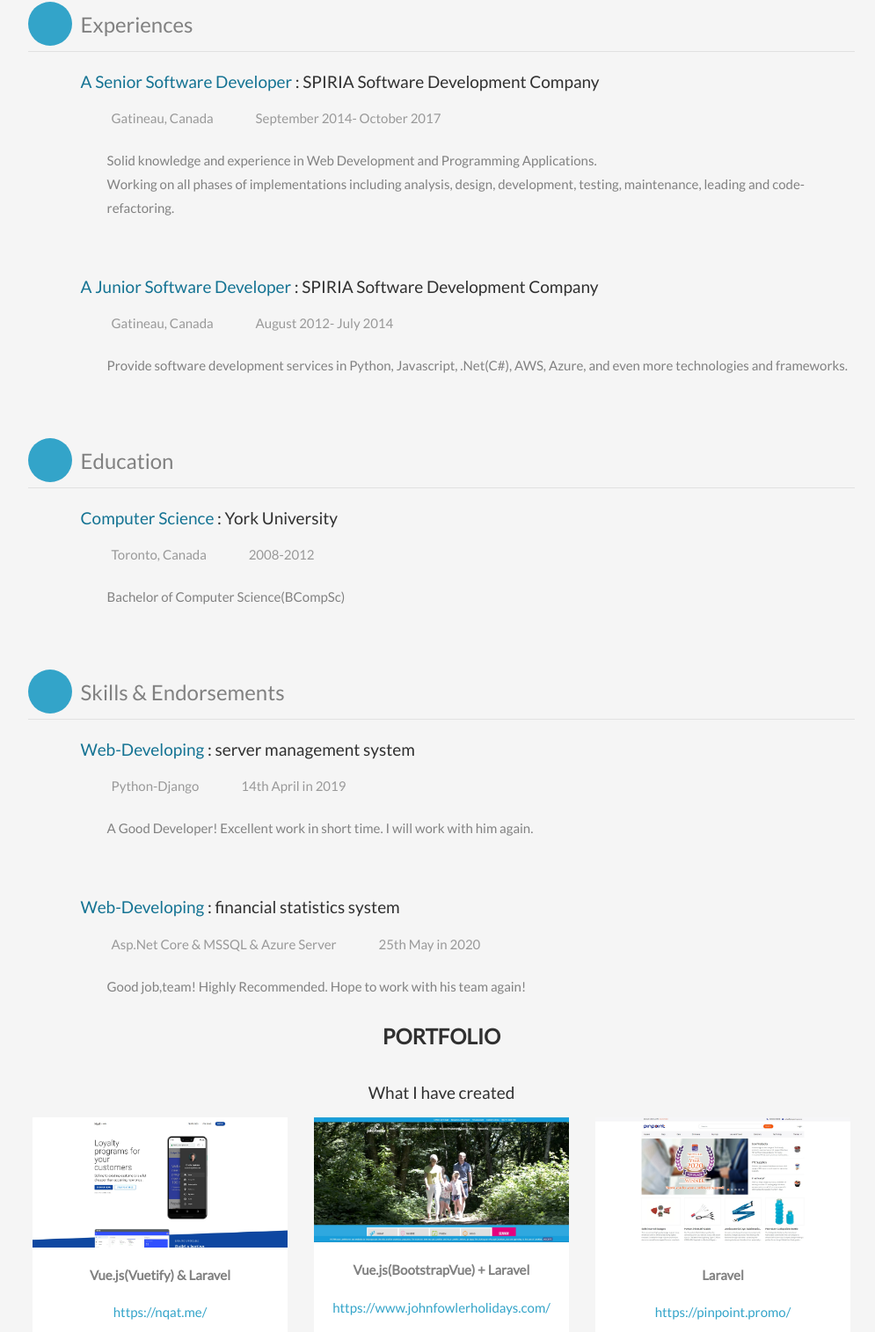
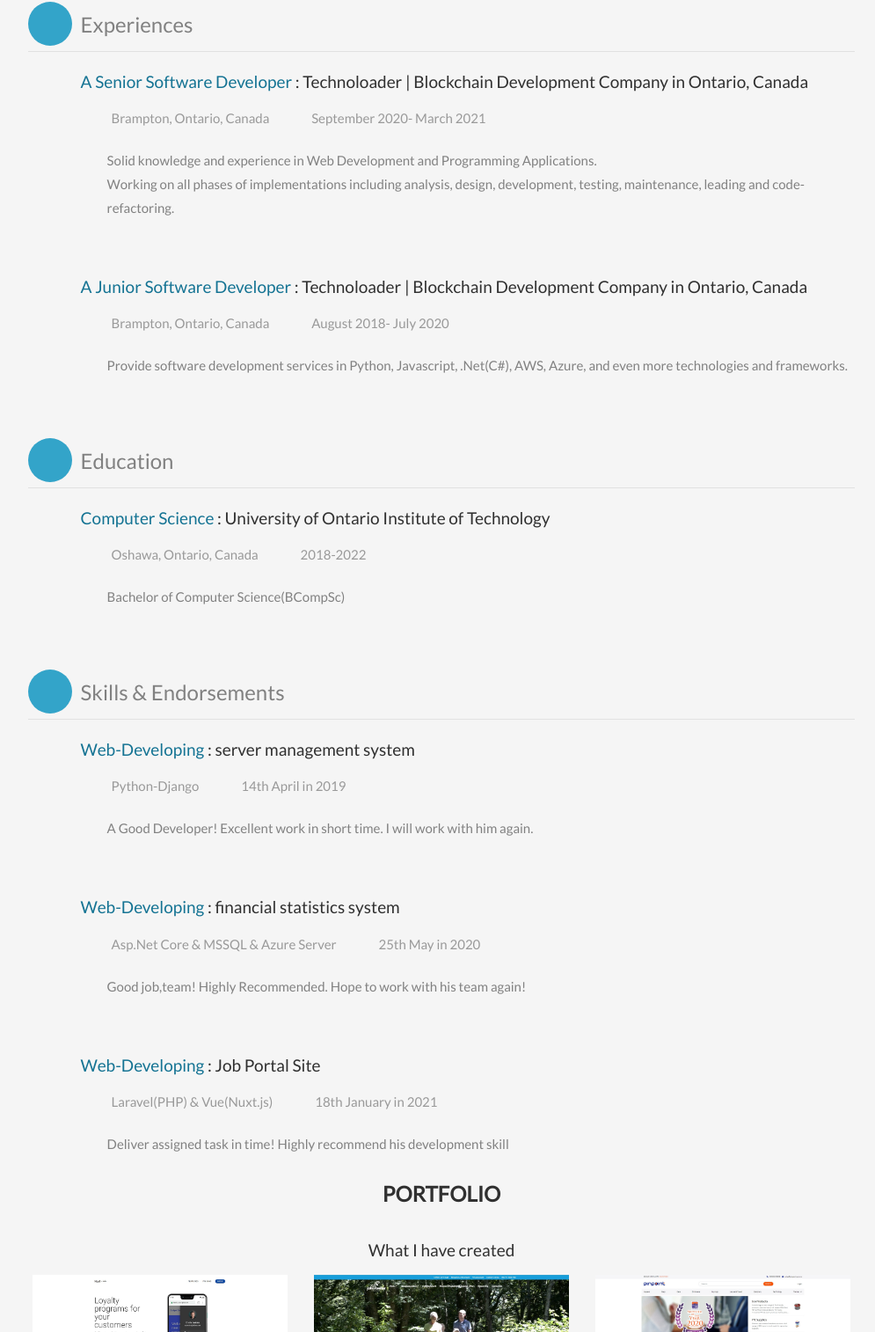
Before and after one commit to sniper88t/CVStore, a plain HTML site: page index.html in a window 1280 px wide. Shown: the part 757-2271 px from the top of the page at 88% size, without its empty margins (138-1133 px from the left). Drawn offline with nearby package versions, Linux system fonts and the light colour scheme; a web font is replaced by a local one.

Commit message:
2021update

```diff
--- a/index.html
+++ b/index.html
@@ -102,7 +102,7 @@ h4 {
 			<div class="grid_8 apropos">
 				<h3>Personal Information</h3>
 				<p>Tel: +16692808204 <br> E-mail: senaka.vwp@gmail.com <br> Reside in: Bradfod City, Mississauga, Ontario, Canada <br>
-Citizenship: Canadian, work permit at: Canada<br> </p>
+Citizenship: Indonesian, work permit at: Canada<br> </p>
 				<p>An accomplished software developer specializing in Web & Application Development, with extensive experience in the full life cycle of the software process -including requirements definition, development front-backend and testing.
 </p>
 			</div>
@@ -125,15 +125,15 @@ Citizenship: Canadian, work permit at: Canada<br> </p>
 				<h3>Experiences</h3>
 				<ul>
 					<li>
-						<h4><strong>A Senior Software Developer</strong> : SPIRIA Software Development Company</h4>
-						<span class="lieu">Gatineau, Canada</span>
-						<span class="dates">September 2014- October 2017</span>
+						<h4><strong>A Senior Software Developer</strong> : Technoloader | Blockchain Development Company in Ontario, Canada</h4>
+						<span class="lieu">Brampton, Ontario, Canada</span>
+						<span class="dates">September 2020- March 2021</span>
 						<p>Solid knowledge and experience in Web Development and Programming Applications.<br> Working on all phases of implementations including analysis, design, development, testing, maintenance, leading and code-refactoring. </p>
 					</li>
 					<li>
-						<h4><strong>A Junior Software Developer</strong> : SPIRIA Software Development Company</h4>
-						<span class="lieu">Gatineau, Canada</span>
-						<span class="dates">August 2012- July 2014</span>
+						<h4><strong>A Junior Software Developer</strong> : Technoloader | Blockchain Development Company in Ontario, Canada</h4>
+						<span class="lieu">Brampton, Ontario, Canada</span>
+						<span class="dates">August 2018- July 2020</span>
 						<p>Provide software development services in Python, Javascript, .Net(C#), AWS, Azure, and even more technologies and frameworks. </p>
 					</li>
 				</ul>
@@ -144,9 +144,9 @@ Citizenship: Canadian, work permit at: Canada<br> </p>
 				<h3>Education</h3>
 				<ul>
 					<li>
-						<h4><strong>Computer Science</strong> : York University</h4>
-						<span class="lieu">Toronto, Canada</span>
-						<span class="dates">2008-2012</span>
+						<h4><strong>Computer Science</strong> : University of Ontario Institute of Technology</h4>
+						<span class="lieu">Oshawa, Ontario, Canada</span>
+						<span class="dates">2018-2022</span>
 						<p>Bachelor of Computer Science(BCompSc)</p>
 					</li>
 
@@ -168,6 +168,12 @@ Citizenship: Canadian, work permit at: Canada<br> </p>
 						<span class="lieu">Asp.Net Core & MSSQL & Azure Server</span>
 						<span class="dates">25th May in 2020</span>
 						<p>Good job,team! Highly Recommended. Hope to work with his team again!</p>
+					</li>
+					<li>
+						<h4><strong>Web-Developing</strong> : Job Portal Site </h4>
+						<span class="lieu">Laravel(PHP) & Vue(Nuxt.js)</span>
+						<span class="dates">18th January in 2021</span>
+						<p>Deliver assigned task in time! Highly recommend his development skill</p>
 					</li>
 				</ul>
 			</div>
```
